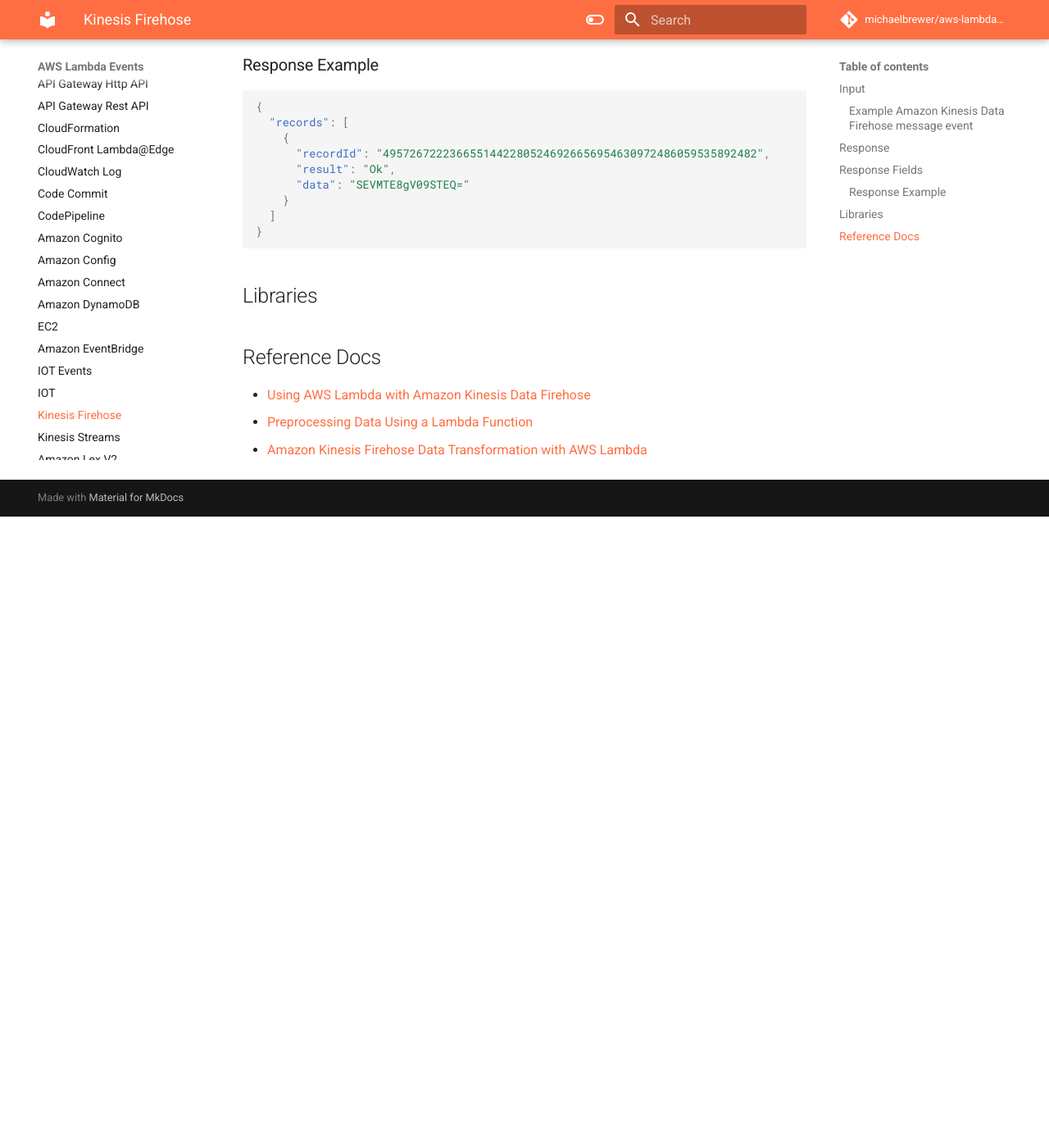
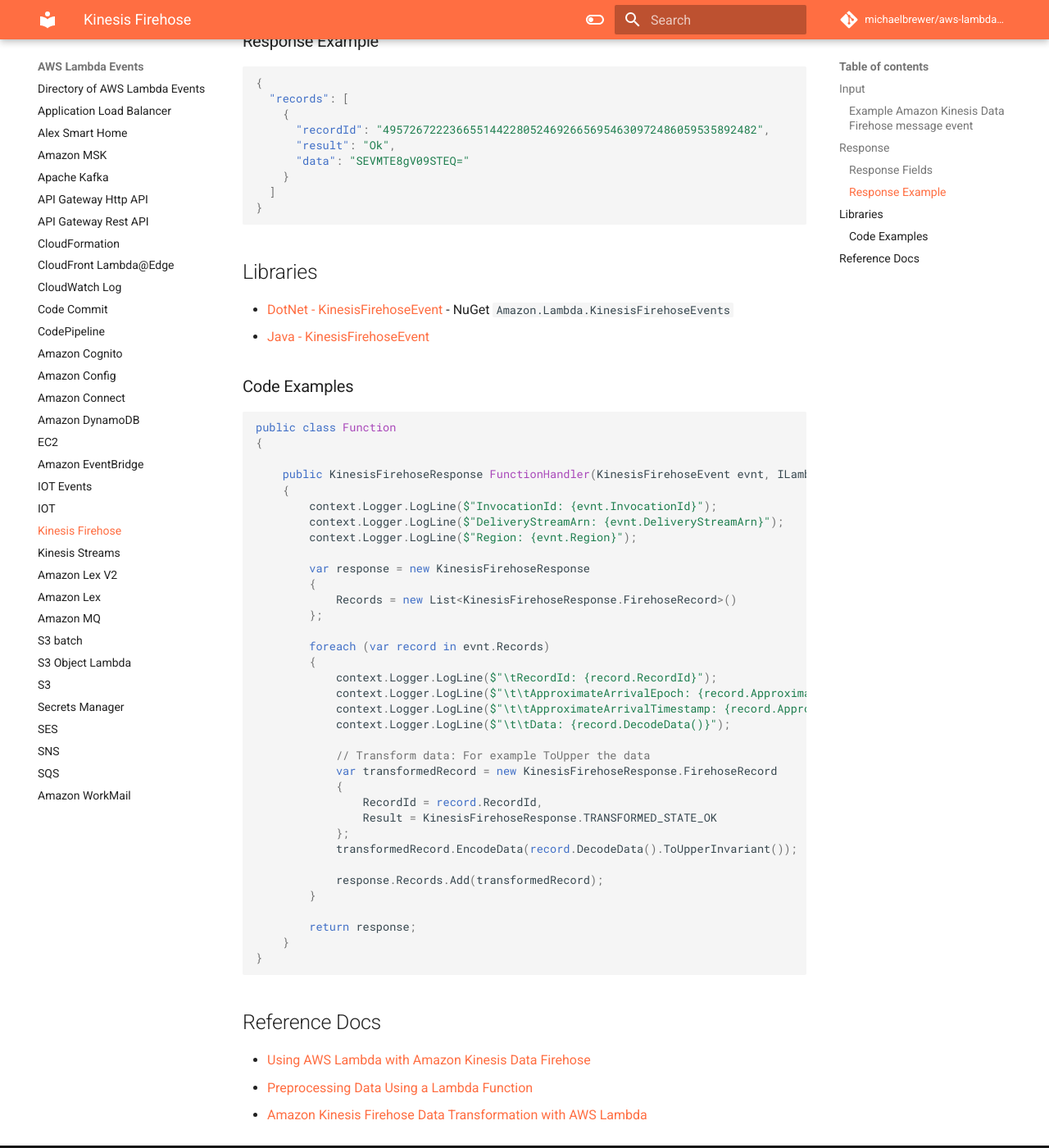
Before and after one commit to michaelbrewer/aws-lambda-events, an MkDocs documentation site: the page built from docs/kinesis-firehose.md, in a window 1280 px wide and 1400 px high, scrolled down 1829 px. Shown: the whole window at 82% size. Built offline with MkDocs 1.6.1 and Material for MkDocs 9.7.7, drawn with Linux system fonts in a browser that asks for light colours; comment, search, counter and statistics services are not loaded; before the commit the page ends 2459 px from its top, so only the background shows below that.

Commit message:
feat(kinesis-firehose): Complete docs

````diff
--- a/docs/kinesis-firehose.md
+++ b/docs/kinesis-firehose.md
@@ -42,7 +42,7 @@
 
 ## Response
 
-## Response Fields
+### Response Fields
 
 `recordId` (String)
 : The record ID is passed from Kinesis Data Analytics to Lambda during the invocation. The transformed record must contain the same record ID. Any mismatch between the ID of the original record and the ID of the transformed record is treated as a data preprocessing failure.
@@ -74,6 +74,49 @@
 
 ## Libraries
 
+- [DotNet - KinesisFirehoseEvent](https://github.com/aws/aws-lambda-dotnet/tree/master/Libraries/src/Amazon.Lambda.KinesisFirehoseEvents) - NuGet `Amazon.Lambda.KinesisFirehoseEvents`
+- [Java - KinesisFirehoseEvent](https://github.com/aws/aws-lambda-java-libs/blob/master/aws-lambda-java-events/src/main/java/com/amazonaws/services/lambda/runtime/events/KinesisFirehoseEvent.java)
+
+### Code Examples
+
+```csharp
+public class Function
+{
+
+    public KinesisFirehoseResponse FunctionHandler(KinesisFirehoseEvent evnt, ILambdaContext context)
+    {
+        context.Logger.LogLine($"InvocationId: {evnt.InvocationId}");
+        context.Logger.LogLine($"DeliveryStreamArn: {evnt.DeliveryStreamArn}");
+        context.Logger.LogLine($"Region: {evnt.Region}");
+
+        var response = new KinesisFirehoseResponse
+        {
+            Records = new List<KinesisFirehoseResponse.FirehoseRecord>()
+        };
+
+        foreach (var record in evnt.Records)
+        {
+            context.Logger.LogLine($"\tRecordId: {record.RecordId}");
+            context.Logger.LogLine($"\t\tApproximateArrivalEpoch: {record.ApproximateArrivalEpoch}");
+            context.Logger.LogLine($"\t\tApproximateArrivalTimestamp: {record.ApproximateArrivalTimestamp}");
+            context.Logger.LogLine($"\t\tData: {record.DecodeData()}");
+
+            // Transform data: For example ToUpper the data
+            var transformedRecord = new KinesisFirehoseResponse.FirehoseRecord
+            {
+                RecordId = record.RecordId,
+                Result = KinesisFirehoseResponse.TRANSFORMED_STATE_OK
+            };
+            transformedRecord.EncodeData(record.DecodeData().ToUpperInvariant());
+
+            response.Records.Add(transformedRecord);
+        }
+
+        return response;
+    }
+}
+```
+
 ## Reference Docs
 
 - [Using AWS Lambda with Amazon Kinesis Data Firehose](https://docs.aws.amazon.com/lambda/latest/dg/services-kinesisfirehose.html)
````
Also changed, not shown: docs/index.md (+3 -3 lines).
